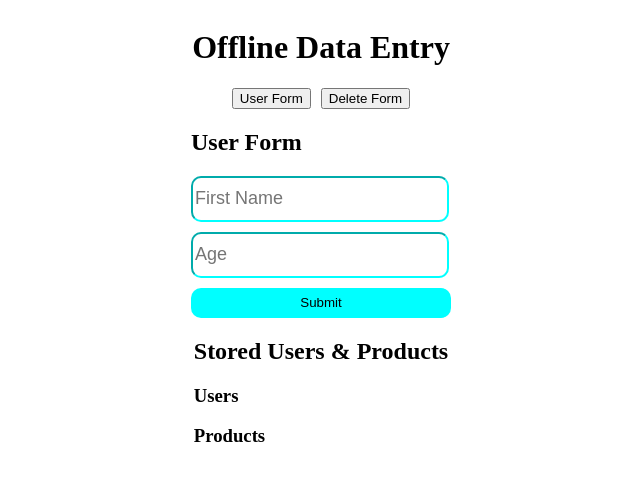
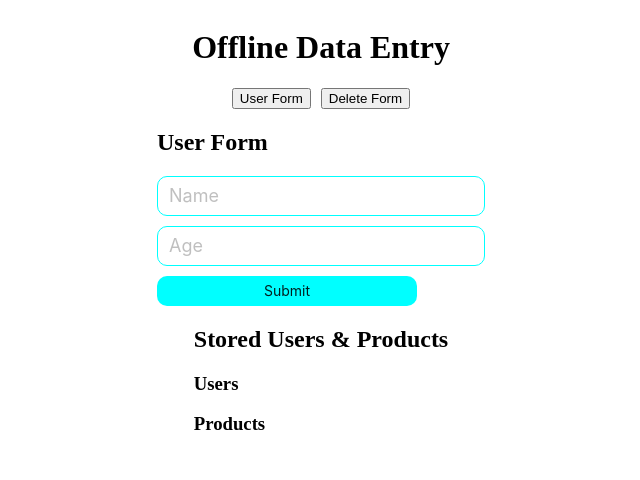
Before and after one commit to AzeemRafique10/Prograssive_app, a React (Create React App) app: page / in a window 1280 px wide. Shown: the top 480 px of the page, without its empty margins (319-959 px from the left). Built offline with nearby package versions, Linux system fonts and the light colour scheme.

Commit message:
new Ui added using Antd

```diff
--- /dev/null
+++ b/src/components/Buttons/AntButton.js
@@ -0,0 +1,40 @@
+import { Button } from "antd";
+
+const AntButton = ({
+  label,
+  type = "primary", // 'default' | 'primary' | 'dashed' | 'text' | 'link'
+  htmlType = "button", // 'button' | 'submit' | 'reset'
+  onClick,
+  loading = false,
+  disabled = false,
+  icon,
+  shape, // 'circle' | 'round'
+  size = "middle", // 'small' | 'middle' | 'large'
+  block = false,
+  danger = false,
+  children,
+  style = {},
+  onSubmit,
+  ...rest
+}) => {
+  return (
+    <Button
+      type={type}
+      onClick={onClick}
+      loading={loading}
+      disabled={disabled}
+      icon={icon}
+      shape={shape}
+      size={size}
+      block={block}
+      danger={danger}
+      style={style}
+      onSubmit={onSubmit}
+      {...rest}
+    >
+      {label}
+    </Button>
+  );
+};
+
+export default AntButton;
--- /dev/null
+++ b/src/components/Inputs/AntInput.js
@@ -0,0 +1,33 @@
+import { Input } from "antd";
+
+const AntInput = ({
+  value,
+  onChange,
+  placeholder = "Enter text",
+  size = "middle", // can be 'small' | 'middle' | 'large'
+  prefix,
+  suffix,
+  type = "text",
+  disabled = false,
+  allowClear = true,
+  style = {},
+  ...rest
+}) => {
+  return (
+    <Input
+      value={value}
+      onChange={onChange}
+      placeholder={placeholder}
+      size={size}
+      prefix={prefix}
+      suffix={suffix}
+      type={type}
+      disabled={disabled}
+      allowClear={allowClear}
+      style={{ width: "100%", ...style }}
+      {...rest}
+    />
+  );
+};
+
+export default AntInput;
--- a/src/components/UserForm.js
+++ b/src/components/UserForm.js
@@ -4,6 +4,9 @@ import { useMutation, useQueryClient } from "react-query";
 import db from "./database";
 import { syncData } from "./sync";
 import "./style.css";
+import AntInput from "./Inputs/AntInput";
+import AntButton from "./Buttons/AntButton";
+// import AntButton from "./Buttons/AntButton";
 
 function UserForm() {
   const [name, setName] = useState("");
@@ -70,30 +73,31 @@ function UserForm() {
     <div>
       <h2>User Form</h2>
       <form onSubmit={handleSubmit} className="form-container">
-        <input
+        <AntInput
+          value={name}
+          placeholder="Name"
           className="inputfield"
           type="text"
-          min={3}
-          value={name}
           onChange={(e) => setName(e.target.value)}
-          placeholder="First Name"
           required
         />
 
-        <input
+        <AntInput
           className="inputfield"
           type="number"
           value={age}
-          min={1}
-          minLength={2}
-          maxLength={3}
           onChange={(e) => setAge(e.target.value)}
           placeholder="Age"
           required
         />
-        <button className="btn-submit" type="submit">
-          Submit
-        </button>
+        <AntButton
+          label="Submit"
+          className="btn-submit"
+          type="submit"
+          htmlType="submit"
+          onClick={handleSubmit}
+          required
+        />
       </form>
     </div>
   );
```
Also changed, not shown: package.json (+4 -3 lines), src/App.js (+2 -7 lines), 1 other file (tests, documents, lock files or other folders).
